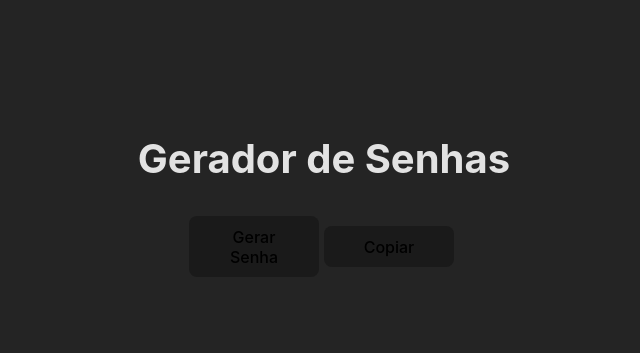
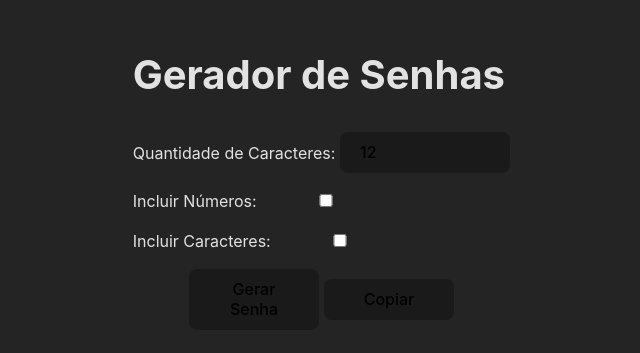
Before and after one commit to camilafbc/react-gerador-de-senhas, a React (Vite) app: page / in a window 1280 px wide. Shown: the part 187-540 px from the top of the page, without its empty margins (316-956 px from the left). Built offline with nearby package versions, Linux system fonts and the light colour scheme.

Commit message:
Camila
rest param e inputs

```diff
--- a/src/App.jsx
+++ b/src/App.jsx
@@ -1,6 +1,7 @@
 import { useState } from 'react'
 import './App.css'
 import Button from './Components/Button'
+import Input from './Components/Input'
 import Saida from './Components/Saida'
 import Title from './Components/Title'
 
@@ -8,24 +9,59 @@ import {gerarLetrasMaiusculas, gerarLetrasMinusculas, gerarNumeros, gerarSimbolo
 
 function App() {
 
+  const [senha, setSenha] = useState("")
+  const [copiarText, setCopiarText] = useState("Copiar")
+  const [passwordSize, setPasswordSize] = useState(12)
+  const [numbersIncludes, setNumbersIncludes] = useState(false)
+  const [caracteresIncludes, setCaracteresIncludes] = useState(false)
+
+
   function mudarSenha() {
-    const novaSenha = gerarSenha(gerarLetrasMaiusculas, gerarLetrasMinusculas, gerarNumeros, gerarSimbolos);
+    const novaSenha = gerarSenha(
+      passwordSize,
+      gerarLetrasMaiusculas,
+      gerarLetrasMinusculas,
+      numbersIncludes ? gerarNumeros : () => "",
+      caracteresIncludes ? gerarSimbolos : () => ""
+    );
     setSenha(novaSenha);
     setCopiarText("Copiar")
   }
-
-  const [senha, setSenha] = useState("")
 
   function copiarSenha() {
     navigator.clipboard.writeText(senha)
     setCopiarText("Copiado!")
   }
 
-  const [copiarText, setCopiarText] = useState("Copiar")
 
   return (
     <>
       <Title titleContent={"Gerador de Senhas"}/>
+      <Input
+        htmlFor={"tamanho"}
+        labelContent={"Quantidade de Caracteres: "}
+        type={"number"}
+        id={"tamanho"}
+        // min={1}
+        value={passwordSize}
+        onChange={(ev) => setPasswordSize(Number(ev.target.value))}
+      />
+      <Input
+        htmlFor={"incluirNumeros"}
+        labelContent={"Incluir Números:"}
+        type={"checkbox"}
+        id={"incluirNumeros"}
+        value={numbersIncludes}
+        onChange={() => setNumbersIncludes(currentState => !currentState)}
+      />
+      <Input
+        htmlFor={"incluirCaracteres"}
+        labelContent={"Incluir Caracteres:"}
+        type={"checkbox"}
+        id={"incluirCaracteres"}
+        value={caracteresIncludes}
+        onChange={() => setCaracteresIncludes(currentState => !currentState)}
+      />
       <div className="btn_container">
         <Button evento={mudarSenha} buttonContent={"Gerar Senha"} />
         <Button evento={copiarSenha} buttonContent={copiarText} />
--- /dev/null
+++ b/src/Components/Input/index.jsx
@@ -0,0 +1,22 @@
+import './style.css'
+
+function Input({htmlFor, labelContent, type, id, min, value, onChange}){
+    return (
+        <div>
+            <label
+                htmlFor={htmlFor}
+            >
+                {labelContent}
+            </label>
+            <input
+                type={type}
+                id={id}
+                min={min}
+                value={value}
+                onChange={onChange}
+            />
+        </div>
+    )
+}
+
+export default Input
--- /dev/null
+++ b/src/Components/Input/style.css
@@ -0,0 +1,18 @@
+div{
+    margin-bottom: 1rem;
+}
+
+input {
+    width: 130px;
+    border-radius: 8px;
+    border: 1px solid transparent;
+    padding: 0.6em 1.2em;
+    font-size: 1em;
+    font-weight: 500;
+    font-family: inherit;
+    background-color: #1a1a1a;
+    cursor: pointer;
+    transition: border-color 0.25s;
+
+    margin-right: 5px;
+  }
--- a/src/functions/functions.js
+++ b/src/functions/functions.js
@@ -15,19 +15,34 @@ const gerarSimbolos =() => {
     return simbolos[Math.floor(Math.random() * simbolos.length)]
 }
 
-function gerarSenha(gerarLetrasMaiusculas, gerarLetrasMinusculas, gerarNumeros, gerarSimbolos){
+function gerarSenha(tamanho, ...teste){
     let senha = ""
 
-    const funcoes = [gerarLetrasMaiusculas, gerarLetrasMinusculas, gerarNumeros, gerarSimbolos]
+    const funcoes = [...teste]
 
-    for(let i = 1; i <= 12; i += 4){
+    for(let i = 1; i <= tamanho; i += funcoes.length){
         funcoes.forEach(() => {
             let caracter = funcoes[Math.floor(Math.random() * funcoes.length)]()
             senha += caracter
         })
     }
-
+    console.log(tamanho)
     return senha
 }
 
+// function gerarSenha(tamanho, gerarLetrasMaiusculas, gerarLetrasMinusculas, gerarNumeros, gerarSimbolos){
+//     let senha = ""
+
+//     const funcoes = [gerarLetrasMaiusculas, gerarLetrasMinusculas, gerarNumeros, gerarSimbolos]
+
+//     for(let i = 1; i <= tamanho; i += funcoes.length){
+//         funcoes.forEach(() => {
+//             let caracter = funcoes[Math.floor(Math.random() * funcoes.length)]()
+//             senha += caracter
+//         })
+//     }
+
+//     return senha
+// }
+
 export { gerarLetrasMaiusculas, gerarLetrasMinusculas, gerarNumeros, gerarSimbolos, gerarSenha }
```
Also changed, not shown: src/index.css (line endings or trailing spaces).
